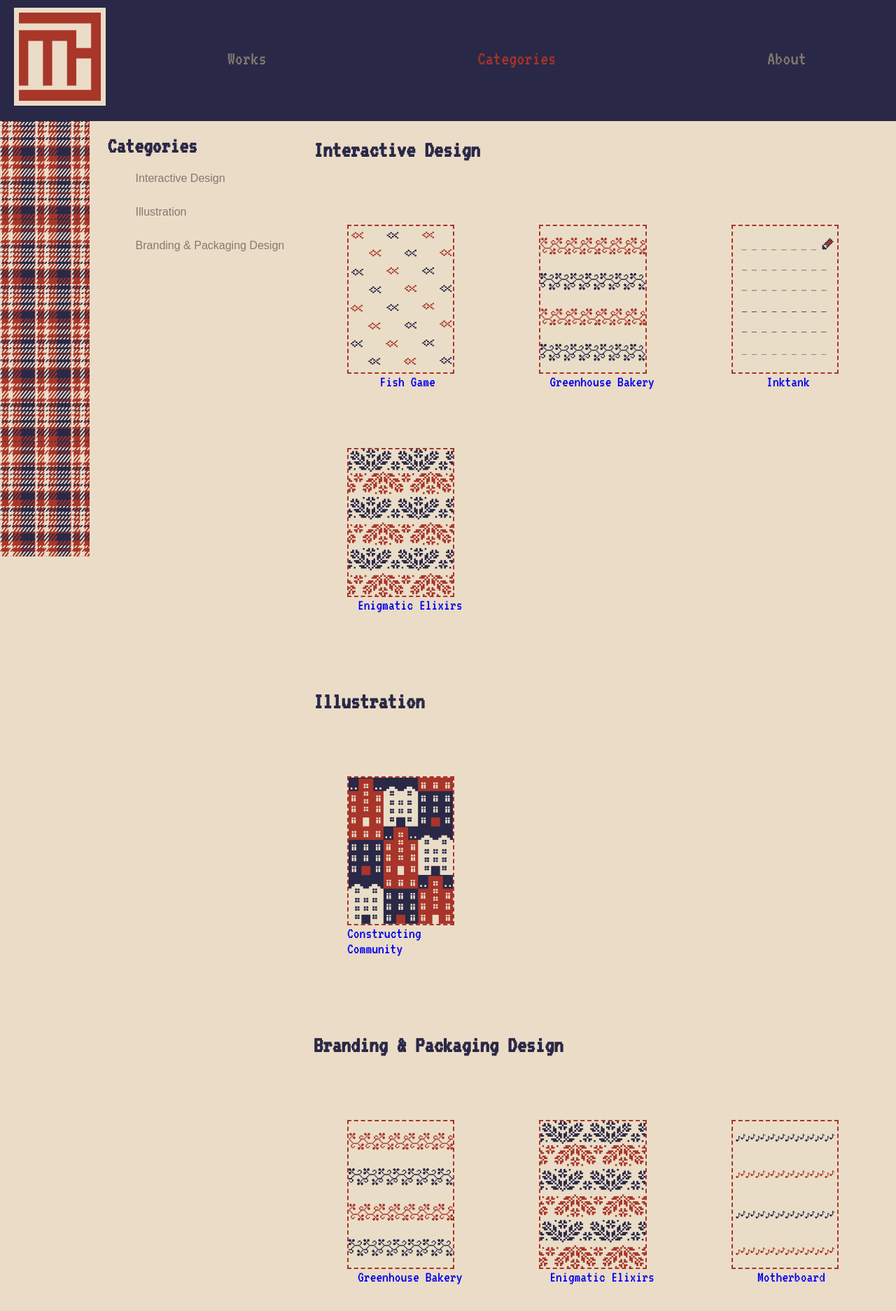
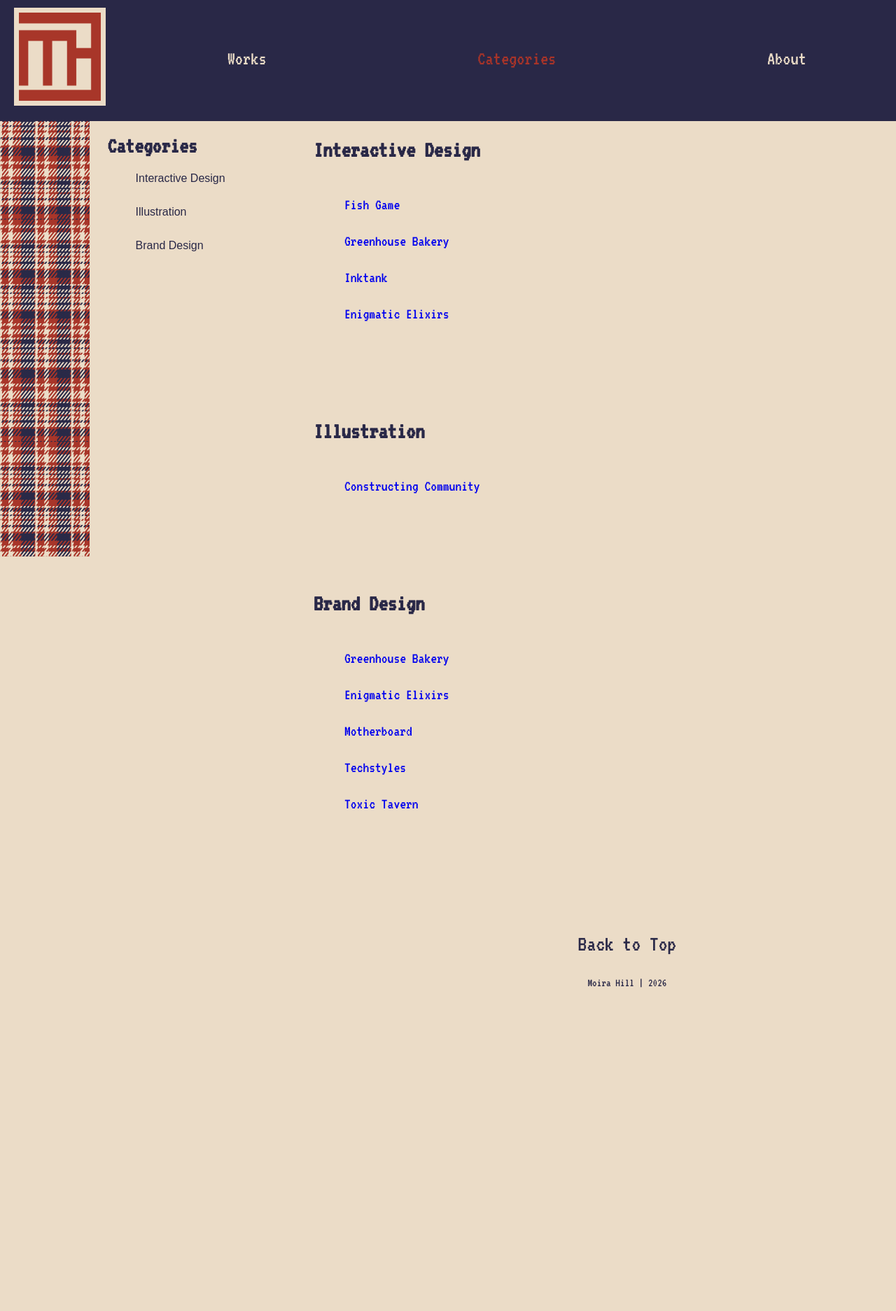
Before and after one commit to mhilldesign/mhill.design, a plain HTML site: page categories.html in a window 1280 px wide. Shown: the part 5-1878 px from the top of the page at 70% size. After the commit the page ends 1479 px from the top, so only its background shows below. Drawn offline with Linux system fonts and the light colour scheme; a web font is replaced by a local one.

Commit message:
Add files via upload

```diff
--- a/categories.html
+++ b/categories.html
@@ -33,80 +33,55 @@
         <ul>
             <li><a class="direct" href="#interactive">Interactive Design</a></li>
             <li><a class="direct" href="#illustration">Illustration</a></li>
-            <li><a class="direct" href="#branding">Branding & Packaging Design</a></li>
+            <li><a class="direct" href="#branding">Brand Design</a></li>
         </ul>
     </div>
     <div class="catcontent">
         <h2 id="interactive">Interactive Design</h2>
             <div class="row">
-                <div class="column">
-                    <figure>
-                    <img src="portfolio-patterns-01.png">
-                    <figcaption style="margin-left: 25%;"><a href="fish.html">Fish Game</a></figcaption>
-                    </figure>
-                </div>
-                <div class="column">
-                    <figure>
-                    <img src="portfolio-patterns-02.png">
-                    <figcaption style="margin-left: 8%;"><a href="green.html">Greenhouse Bakery</a></figcaption>
-                    </figure>
-                </div>
-                <div class="column">
-                    <figure>
-                    <img src="portfolio-patterns-06.png">
-                    <figcaption style="margin-left: 27%;"><a href="app.html">Inktank</a></figcaption>
-                    </figure>
-                </div>
-                <div class="column">
-                    <figure>
-                    <img src="portfolio-patterns-07.png">
-                    <figcaption style="margin-left: 8%;"><a href="wordpress.html">Enigmatic Elixirs</a></figcaption>
-                    </figure>
-                </div>
+                <ul>
+                    <li><a href="fish.html">Fish Game</a></li>
+
+                    <li><a href="green.html">Greenhouse Bakery</a></li>
+
+                    <li><a href="app.html">Inktank</a></li>
+
+                    <li><a href="wordpress.html">Enigmatic Elixirs</a></li>
+
+
+                </ul>
             </div>
         <h2 style="margin-top: 10%;" id="illustration">Illustration</h2>
         <div class="row">
-                <div class="column">
-                    <figure>
-                    <img src="portfolio-patterns-05.png">
-                    <figcaption><a href="comic.html">Constructing Community</a></figcaption>
-                    </figure>
-                </div>
+
+                <ul>
+                <li><a href="comic.html">Constructing Community</a></li>
+                </ul>
+
             </div>
-        <h2 style="margin-top: 10%;" id="branding">Branding & Packaging Design</h2>
+        <h2 style="margin-top: 10%;" id="branding">Brand Design</h2>
         <div class="row">
-                <div class="column">
-                    <figure>
-                    <img src="portfolio-patterns-02.png">
-                    <figcaption style="margin-left: 8%;"><a href="green.html">Greenhouse Bakery</a></figcaption>
-                    </figure>
-                </div>
-                <div class="column">
-                    <figure>
-                    <img src="portfolio-patterns-07.png">
-                    <figcaption style="margin-left: 8%;"><a href="wordpress.html">Enigmatic Elixirs</a></figcaption>
-                    </figure>
-                </div>
-                <div class="column">
-                    <figure>
-                    <img src="portfolio-patterns-03.png">
-                    <figcaption style="margin-left: 20%;"><a href="album.html">Motherboard</a></figcaption>
-                    </figure>
-                </div>
-                <div class="column">
-                    <figure>
-                    <img src="portfolio-patterns-04.png">
-                    <figcaption style="margin-left: 20%;"><a href="magazine.html">Techstyles</a></figcaption>
-                    </figure>
-                </div>
-                <div class="column">
-                    <figure>
-                    <img src="portfolio-patterns-08.png">
-                    <figcaption style="margin-left: 15%;"><a href="letterhead.html">Toxic Tavern</a></figcaption>
-                    </figure>
-                </div>
-            </div>
+        <ul>
+                    <li><a href="green.html">Greenhouse Bakery</a></li>
+
+
+                    <li><a href="wordpress.html">Enigmatic Elixirs</a></li>
+
+                    <li><a href="album.html">Motherboard</a></li>
+
+                    <li><a href="magazine.html">Techstyles</a></li>
+
+                    <li><a href="letterhead.html">Toxic Tavern</a></li>
+        </ul>
     </div>
+    <footer style="margin-top: 10%; padding-top: 0%;">
+        <a href="https://mhill.design/app.html#top"><p style="
+            font-weight: 400;
+            font-style: normal;
+            color: #292847;
+            font-size: 2.5vw;">Back to Top</p></a>
+        <p class="credits" style="margin-left: 0%; ">Moira Hill | 2026</p>
+    </footer>
 </body>
 
 </html>
--- a/styles.css
+++ b/styles.css
@@ -79,7 +79,7 @@ a {
 
 .link {
     text-decoration: none;
-    color: #847a71;
+    color: #ebdcc7;
     font-family: "VT323", monospace;
     font-weight: 400;
     font-style: normal;
@@ -123,20 +123,40 @@ a {
 
 .column {
     flex: 25%;
-    max-width: 30%;
+    max-width: 50%;
     padding: 0 4px;
 }
 
 .column img {
   margin-top: 40px;
   vertical-align: middle;
-  width: 80%;
+  width: 90%;
   border: dashed #a83429 2px;
+}
+
+.catcolumn{
+    flex: 25%;
+    max-width: 60%;
+    padding: 0 4px;
+}
+
+.catcolumn img {
+  margin-top: 40px;
+  vertical-align: middle;
+  width: 20%;
+  border: dashed #a83429 2px;
+  display: flex;
+  flex-wrap: wrap;
+
 }
 
 .container {
   position: relative;
   width: fit-content;
+}
+
+figcaption {
+  margin-left: 5%;
 }
 
 .overlay {
@@ -146,7 +166,7 @@ a {
   left: 0;
   right: 0;
   height: auto;
-  width: 80%;
+  width: 90%;
   display: flex;
   flex: wrap;
   justify-content: space-around;
@@ -158,7 +178,7 @@ a {
 
 .container:hover .overlay {
   opacity: 1;
-  width: 82%;
+  width: 92%;
 }
 
 .text {
@@ -317,7 +337,7 @@ li {
     font-weight: 400;
     font-style: normal;
     kerning: 5px;
-    color: #847a71;
+    color: #292847;
 }
 
 .direct:hover {
@@ -414,7 +434,7 @@ footer {
   width: 100%;
   position: absolute;
   margin-top: 100%;
-  padding-top: 10%;
+  padding-top: 25%;
   padding-bottom: 5%;
 }
 
@@ -424,6 +444,7 @@ footer {
     font-style: normal;
     color: #292847;
     font-size: 2.5vw;
+    margin-left: 17%;
 }
 
 .credits {
@@ -432,6 +453,7 @@ footer {
     font-style: normal;
     color: #292847;
     font-size: 1.3vw;
+    margin-left: 17%;
 }
 
 
```
Also changed, not shown: about.html (+4 -1 lines), album.html (+4 -0 lines), app.html (+4 -0 lines), comic.html (+4 -0 lines), fish.html (+4 -0 lines), green.html (+4 -0 lines), magazine.html (+4 -0 lines), wordpress.html (+4 -0 lines).
